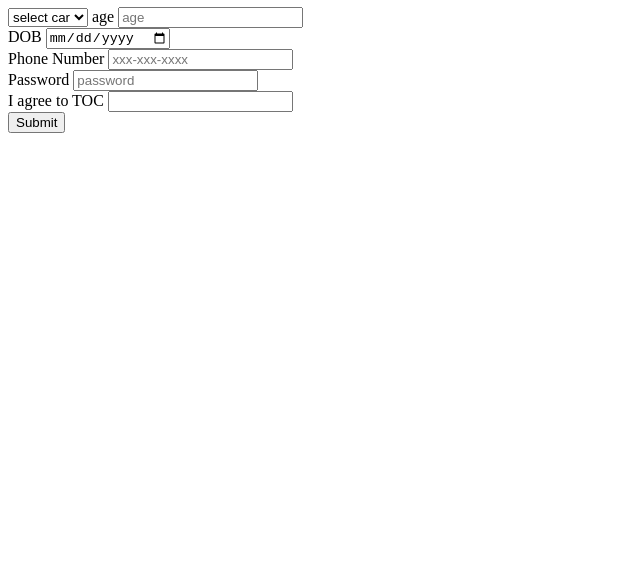
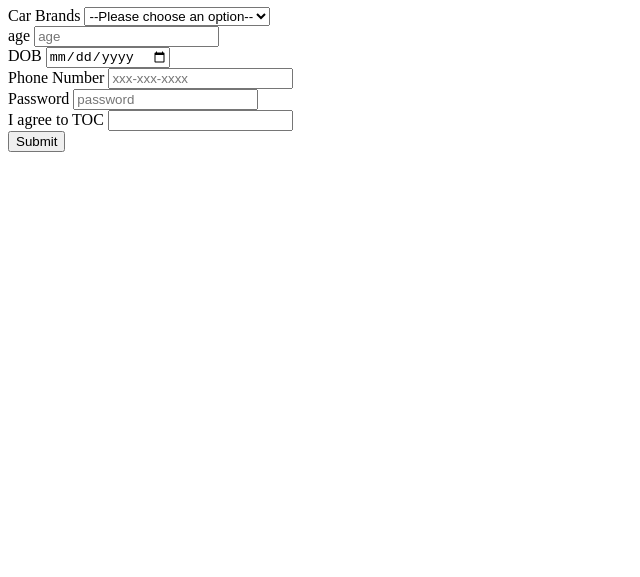
Before and after one commit to acciojob/signup-form-car-RAMRAMRAMR, a website: page main.html in a window 1280 px wide. Shown: the part 223-800 px from the top of the page, without its empty margins (0-640 px from the left). Drawn offline with Linux system fonts and the light colour scheme.

Commit message:
created a submission

```diff
--- a/main.html
+++ b/main.html
@@ -24,11 +24,12 @@
 
 		<h1>Car Brands</h1>
 
+		<label for="cars">Car Brands</label>
 		<select id="cars" required>
-			<option>select car</option>
+			<option>--Please choose an option--</option>
 			<option>Suzuki</option>
 			<option>hyundai</option>
-		</select>
+		</select><br/>
 
 		<label for="age">age</label>
 		<input type="Number" required id="age" placeholder="age"><br>
```
